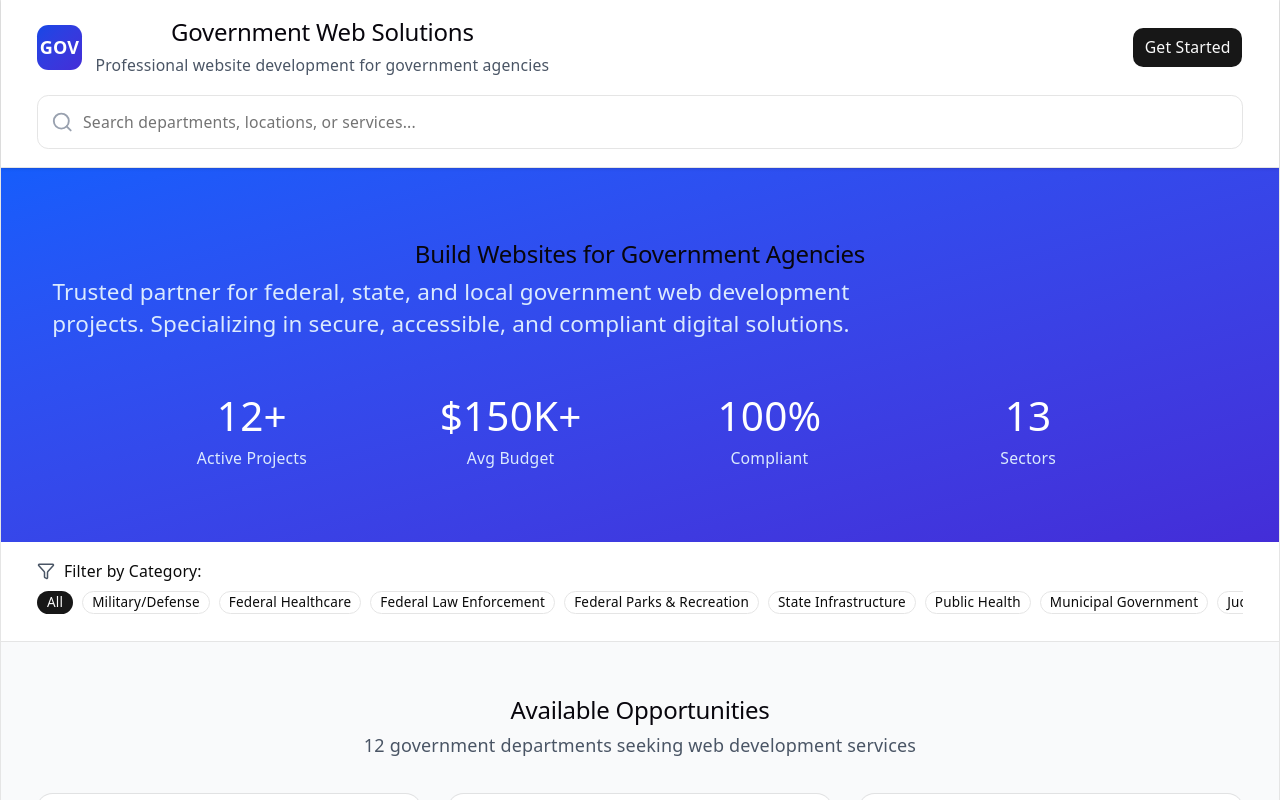
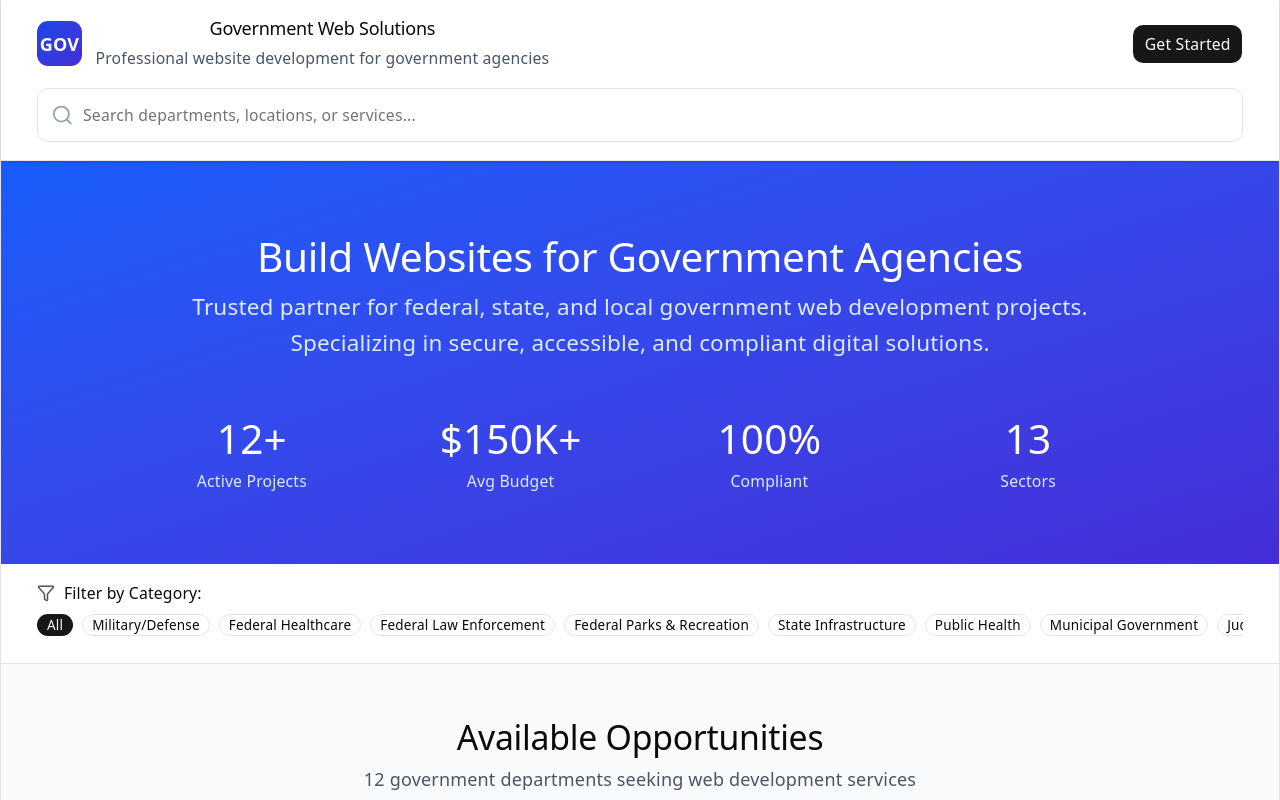
Before and after one commit to luay200320032003/DefenseCodeTechnologies-UI-React, a React (Vite) app: page / in a window 1280 px wide. Shown: the top 800 px of the page. Built offline with nearby package versions, Linux system fonts and the light colour scheme.

Commit message:
change font style

```diff
--- a/src/components/footer/Footer.tsx
+++ b/src/components/footer/Footer.tsx
@@ -1,4 +1,3 @@
-
 
 export default function Footer() {
   return (
--- a/src/components/home/Home.tsx
+++ b/src/components/home/Home.tsx
@@ -5,11 +5,14 @@ function Home() {
     <div>
        <section className="bg-linear-to-br from-blue-600 to-indigo-700 text-white py-16 px-4">
         <div className="max-w-7xl mx-auto text-center">
-          <h2 className="text-4xl sm:text-5xl mb-4">Build Websites for Government Agencies</h2>
-          <p className="text-xl text-blue-100 mb-8 max-w-3xl mx-auto">
-            Trusted partner for federal, state, and local government web development projects.
-            Specializing in secure, accessible, and compliant digital solutions.
-          </p>
+           <h2   className="text-4xl sm:text-4xl font-semibold mb-4 text-white ">
+           Build Websites for Government Agencies
+           </h2>
+        <p className="text-lg sm:text-xl text-blue-100 leading-relaxed">
+         Trusted partner for federal, state, and local government web development projects.
+        <br />
+        Specializing in secure, accessible, and compliant digital solutions.
+        </p>
           <div className="grid grid-cols-2 md:grid-cols-4 gap-6 max-w-4xl mx-auto mt-12">
             <div>
               <div className="text-4xl mb-2">12+</div>
@@ -31,7 +34,6 @@ function Home() {
         </div>
       </section>
           </div>
-
          </>
   );
 }
--- a/src/index.css
+++ b/src/index.css
@@ -1,7 +1,6 @@
 @import "tw-animate-css";
 @import "shadcn/tailwind.css";
 @import "@fontsource-variable/geist";
-
 @import "tailwindcss";
 
 
@@ -137,7 +136,6 @@ h1,
 h2 {
   font-family: var(--heading);
   font-weight: 500;
-  color: var(--text-h);
 }
 
 h1 {
@@ -150,7 +148,6 @@ h1 {
   }
 }
 h2 {
-  font-size: 24px;
   line-height: 118%;
   letter-spacing: -0.24px;
   margin: 0 0 8px;
```
Also changed, not shown: 1 other file (tests, documents, lock files or other folders).
